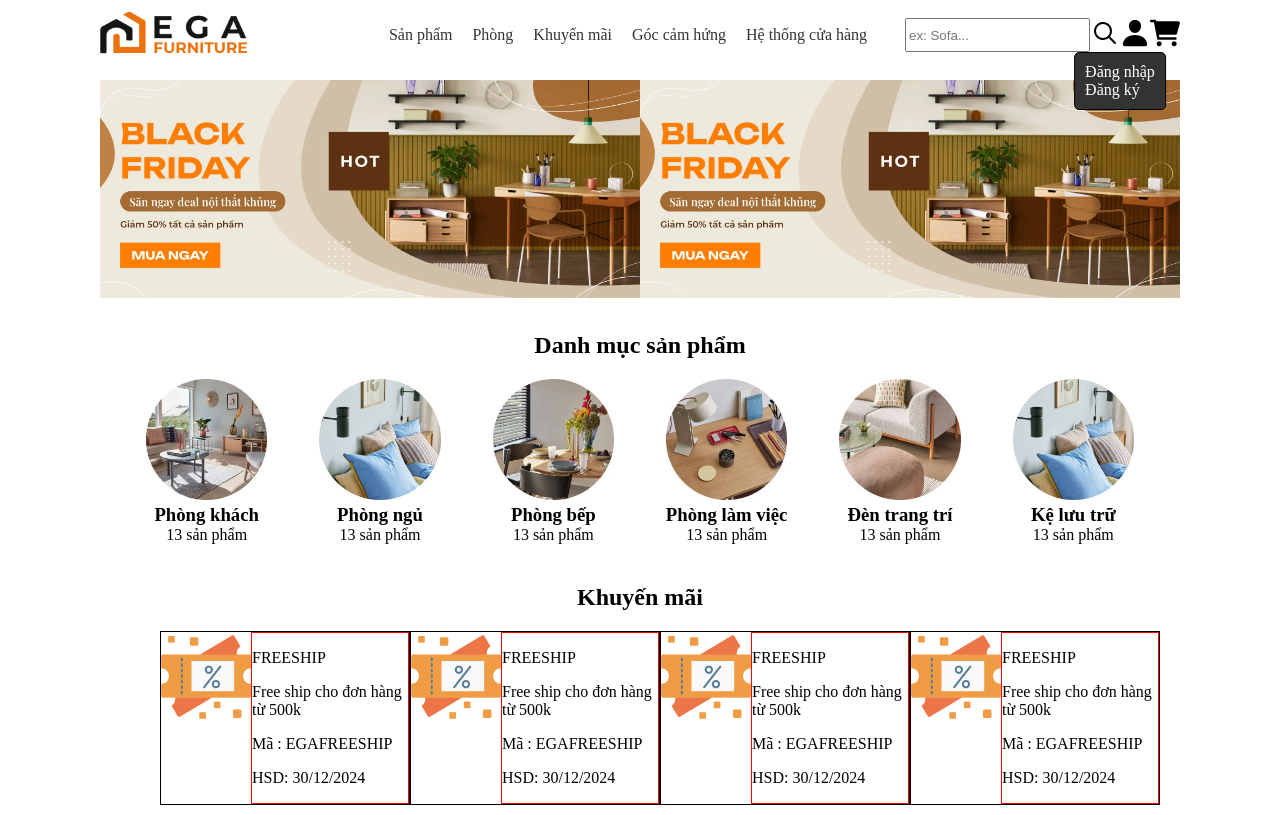
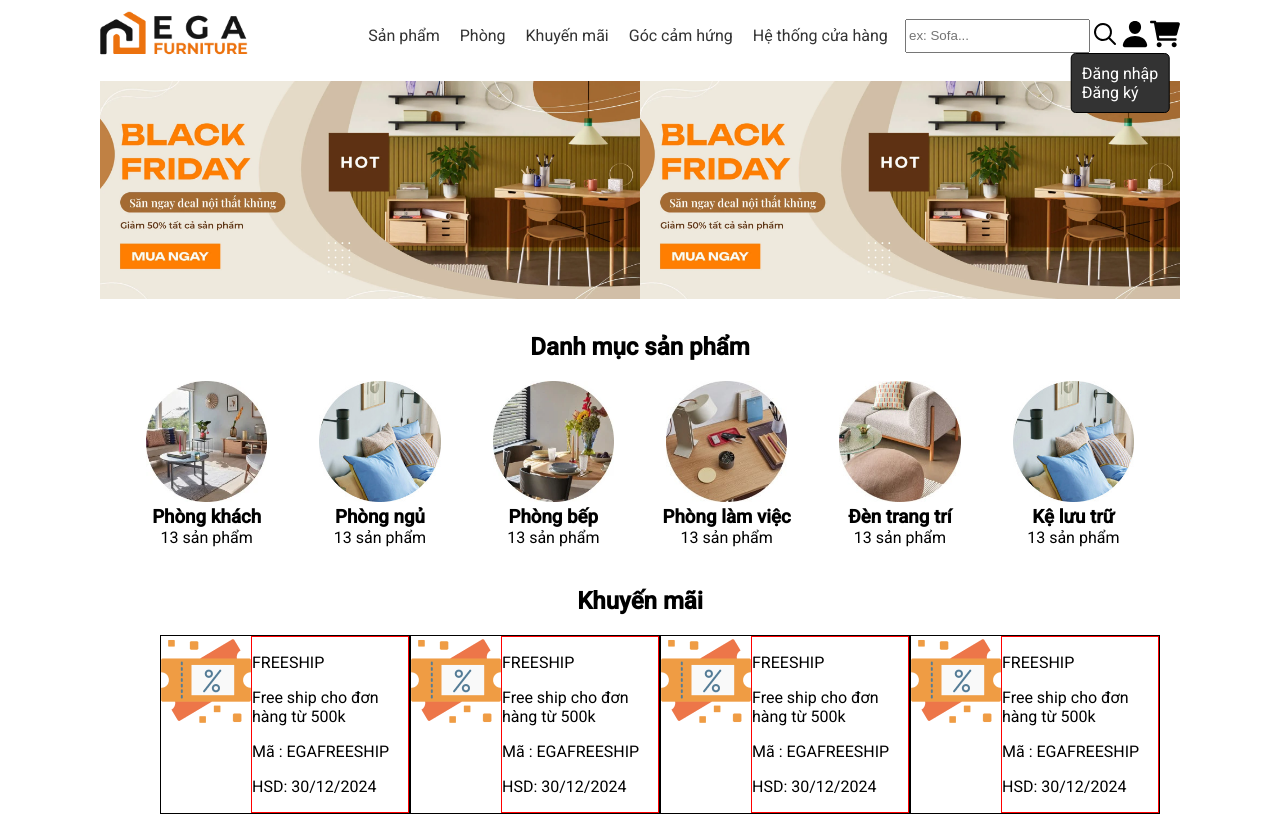
Before and after one commit to Bockbarbie26/React-Project, a React (Vite) app: page / in a window 1280 px wide. Shown: the top 815 px of the page. Built offline with nearby package versions, Linux system fonts and the light colour scheme.

Commit message:
add font

```diff
--- a/index.html
+++ b/index.html
@@ -8,6 +8,11 @@
     <link href="https://fonts.googleapis.com/css2?family=Roboto:ital,wght@0,100;0,300;0,400;0,500;1,400;1,500&display=swap" rel="stylesheet">
     <meta name="viewport" content="width=device-width, initial-scale=1.0" />
     <title>Vite + React</title>
+    <style>
+      body{
+        font-family: 'Roboto', sans-serif;
+      }
+    </style>
   </head>
   <body>
     <div id="root"></div>
--- a/src/assets/css/Root.css
+++ b/src/assets/css/Root.css
@@ -2,7 +2,7 @@
     --background-color: #fff;
     --primary-color: #ec720e;
     --secondary-color: white;
-    --primary-text-font: Arial, "Helvetica Neue", Helvetica, sans-serif;
+    --primary-text-font: "Roboto", sans-serif;
 }
 
 html{
```
